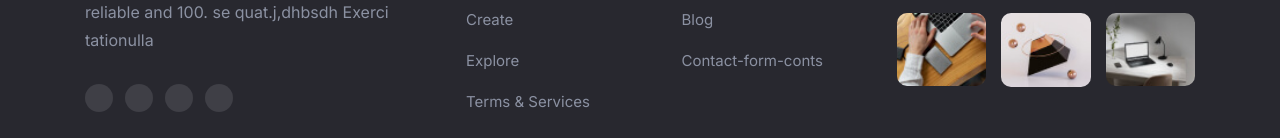
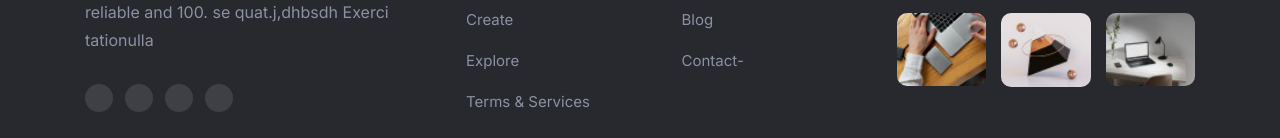
Before and after one commit to Santicabral0478/greenstudios, a Next.js app: page / in a window 1280 px wide. Shown: the part 6329-6467 px from the top of the page. Built offline with nearby package versions, Linux system fonts and the light colour scheme; no server answers.

Commit message:
update nkjdnsdas - 4

```diff
--- a/src/components/Footer/index.tsx
+++ b/src/components/Footer/index.tsx
@@ -100,7 +100,7 @@ export const Footer: FunctionComponent = ()=>{
             </li>
 
             <li>
-              <a href="#" className="footer-link">Contact-form-conts</a>
+              <a href="#" className="footer-link">Contact-</a>
             </li>
 
           </ul>
```
